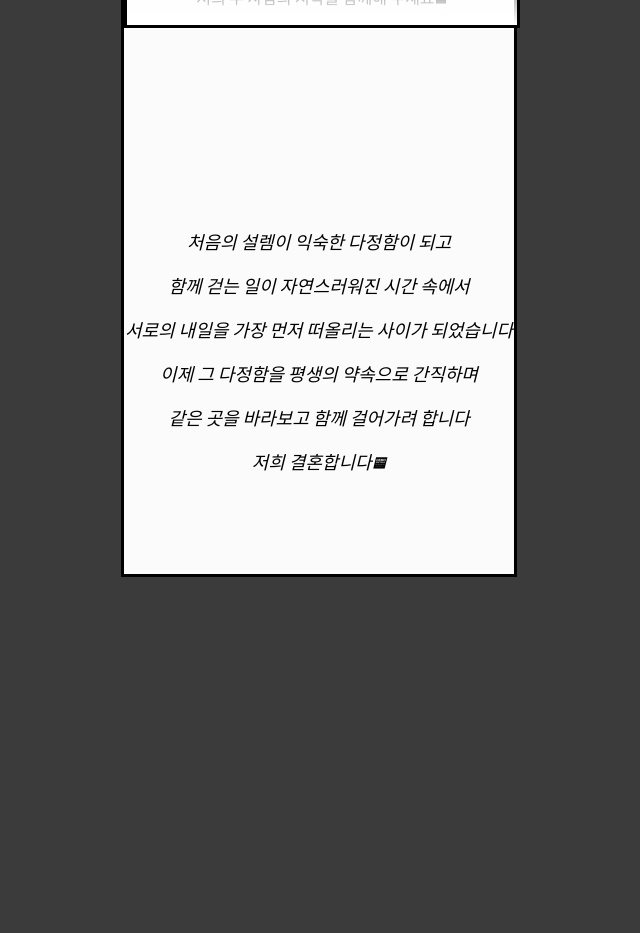
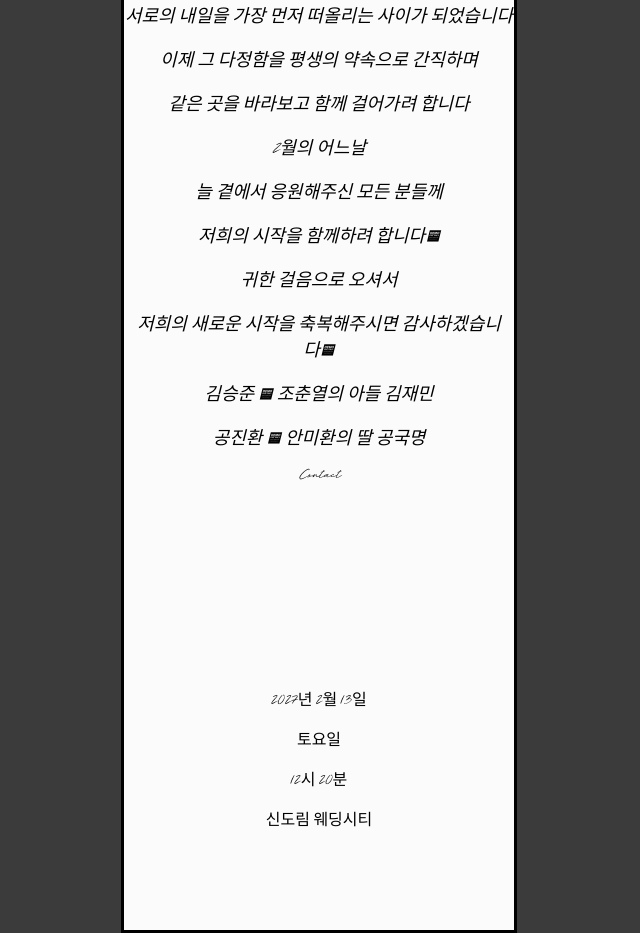
Before and after one commit to tjdrhd1207/mobile_invitation.github.io, a React (Vite) app: page / in a window 1280 px wide. Shown: the part 1460-2393 px from the top of the page, without its empty margins (321-961 px from the left). Before the commit the page ends 2037 px from the top, so only its background shows below. Built offline with nearby package versions, Linux system fonts and the light colour scheme.

Commit message:
캘린더 추가

```diff
--- a/src/App.tsx
+++ b/src/App.tsx
@@ -4,6 +4,7 @@ import mainImage from './assets/main_image.png';
 import ScrollReveal from './component/ScrollReveal';
 import TopLetter from './component/TopLetter';
 import Introduce from './component/Introduce';
+import WeddingCalendar from './component/WeddingCalendar';
 
 const debug = import.meta.env.MODE === 'development' ? "solid" : "none";
 
@@ -11,10 +12,7 @@ export default function App() {
   return (
     <>
       <div className="main-frame">
-        <section className="page-section">
-          <AudioComponent />
-        </section>
-
+        <AudioComponent />
         <ScrollReveal>
           <section className="page-section">
             <TopLetter />
@@ -25,10 +23,10 @@ export default function App() {
           <section className="page-section">
             <div className="main-image-container" style={{ border: debug }}>
               <img className="main-image" src={mainImage} alt="메인 이미지" />
-              <div className="main-text">
+              {/* <div className="main-text">
                 <h2>소중한 분들을 초대합니다</h2>
                 <p>저희 두 사람의 시작을 함께해 주세요.</p>
-              </div>
+              </div> */}
             </div>
           </section>
         </ScrollReveal>
@@ -36,6 +34,12 @@ export default function App() {
         <ScrollReveal>
           <section className="page-section">
             <Introduce />
+          </section>
+        </ScrollReveal>
+
+        <ScrollReveal>
+          <section className="page-section">
+            <WeddingCalendar year={2027} month={2} day={13} />
           </section>
         </ScrollReveal>
 
--- a/src/component/Introduce.tsx
+++ b/src/component/Introduce.tsx
@@ -7,7 +7,20 @@ export default function Introduce() {
 
             <p>이제 그 다정함을 평생의 약속으로 간직하며</p>
             <p>같은 곳을 바라보고 함께 걸어가려 합니다</p>
-            <p>저희 결혼합니다.</p>
+            <p>2월의 어느날</p>
+            <p>늘 곁에서 응원해주신 모든 분들께</p>
+            <p>저희의 시작을 함께하려 합니다.</p>
+            <p>귀한 걸음으로 오셔서</p>
+            <p>저희의 새로운 시작을 축복해주시면 감사하겠습니다.</p>
+
+            <div>
+                <p> 김승준 - 조춘열의 아들 김재민</p>
+                <p> 공진환 - 안미환의 딸 공국명</p>
+            </div>
+
+            <div>
+                Contact
+            </div>
         </div>
     )
 }
--- /dev/null
+++ b/src/component/WeddingCalendar.tsx
@@ -0,0 +1,10 @@
+export default function WeddingCalendar({ year, month, day }: { year: number; month: number; day: number }  ) {
+    return (
+        <div className="wedding-calendar">
+            <p className="wedding-calendar-date">{year}년 {month}월 {day}일</p>
+            <p className="wedding-calendar-day">토요일</p>
+            <p className="wedding-calendar-time">12시 20분</p>
+            <p className="wedding-calendar-location">신도림 웨딩시티</p>
+        </div>
+    )
+}
```
